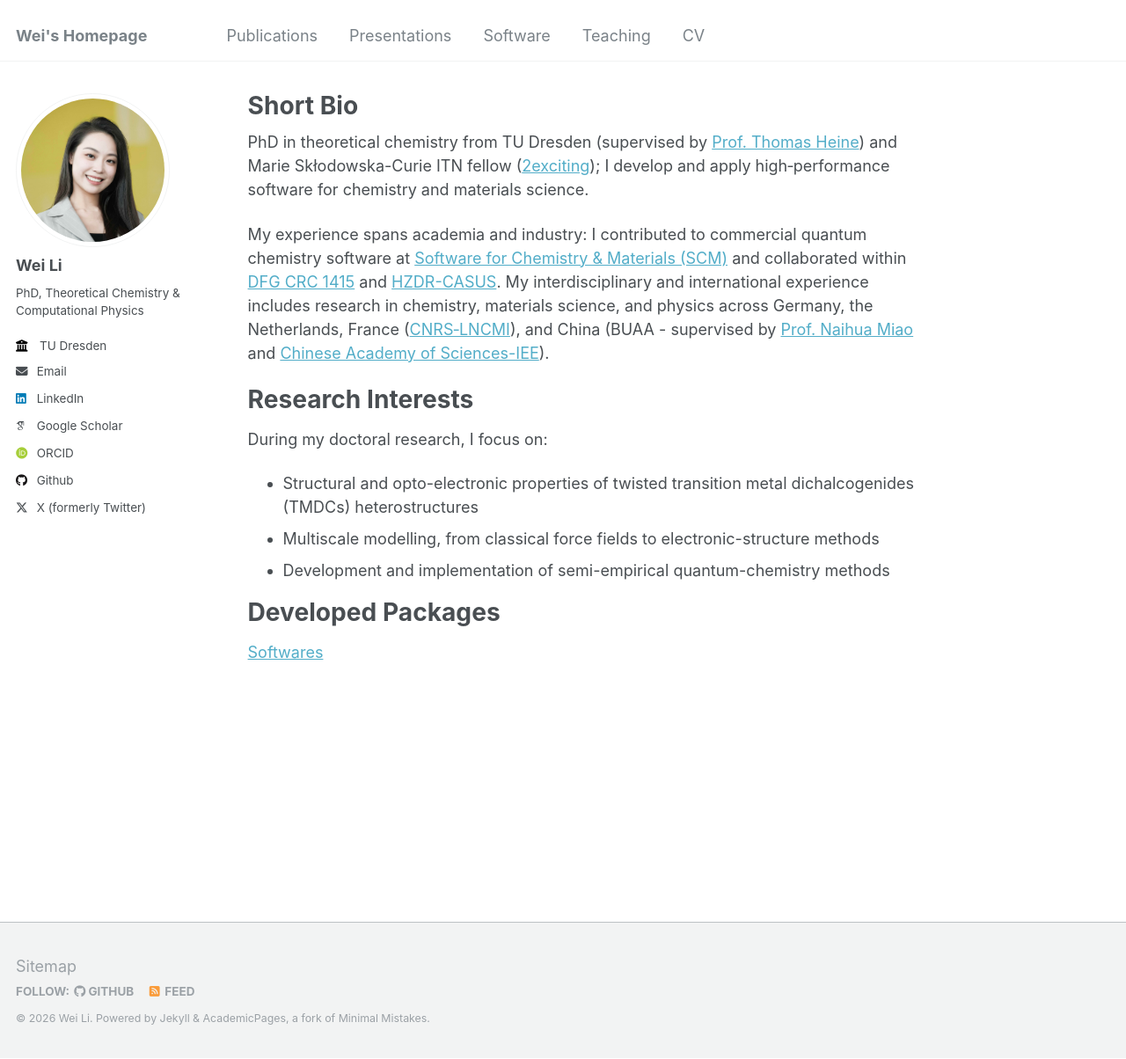
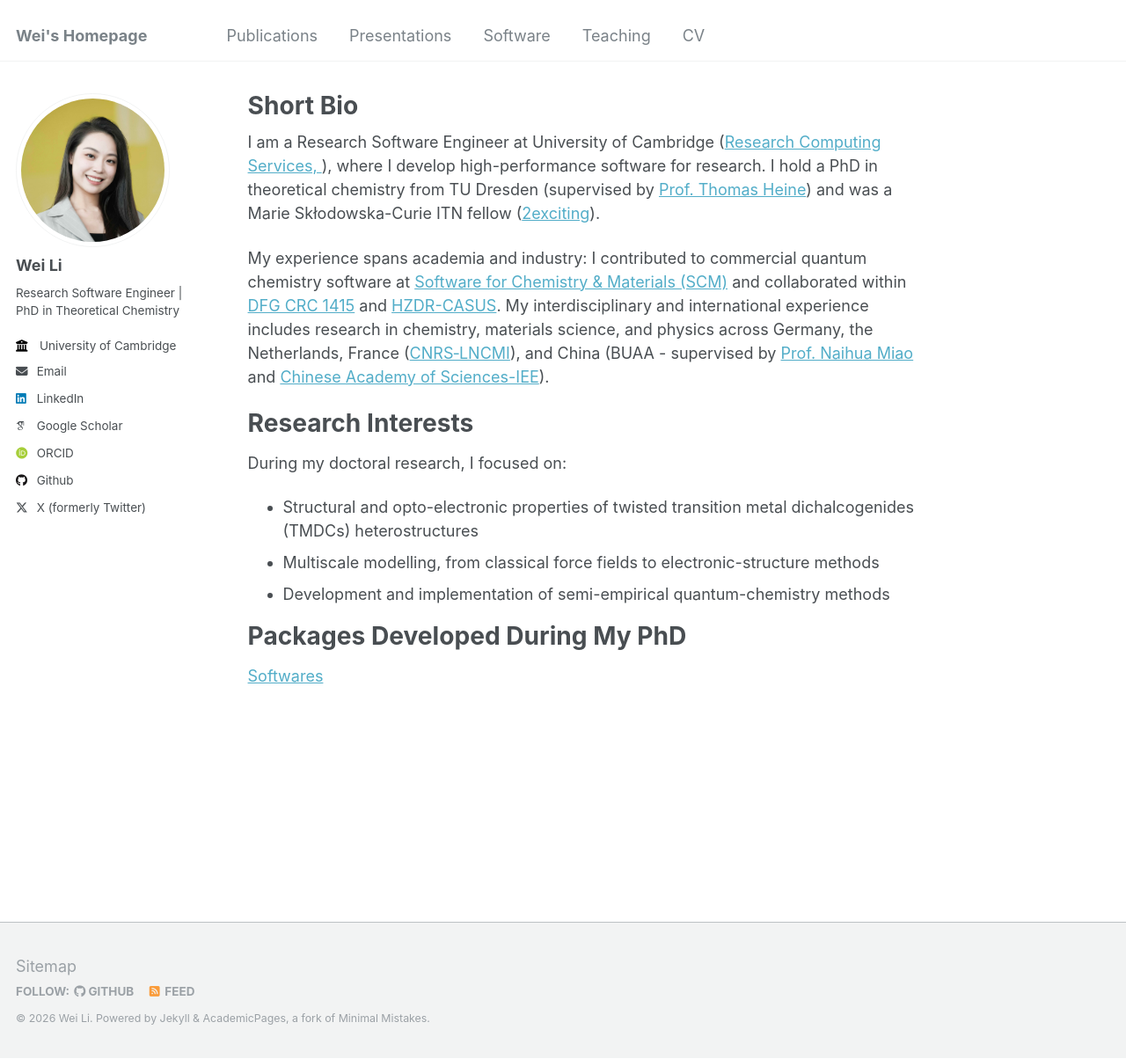
Before and after one commit to i-wli/i-wli.github.io, a Jekyll site: the page built from _pages/about.md, in a window 1280 px wide and 1204 px high. Shown: the whole window at 88% size. Built offline with Jekyll 4.4.1, drawn with Linux system fonts in a browser that asks for light colours; some web fonts are replaced.

Commit message:
update role

```diff
--- a/_config.yml
+++ b/_config.yml
@@ -24,11 +24,11 @@ author:
   avatar           : "hs.jpg"
   name             : "Wei Li"
   pronouns         : # example: "she/her"
-  bio              : "PhD, Theoretical Chemistry & Computational Physics"
+  bio              : "Research Software Engineer | PhD in Theoretical Chemistry"
   # location         : "DE"
-  employer         : "TU Dresden"
+  employer         : "University of Cambridge"
   uri              : # URL
-  email            : "wei.li2@tu-dresden.de"
+  email            : "wl502@cam.ac.uk"
 
   # Academic websites
   arxiv            : # URL - Update with the correct link to your profile
--- a/_pages/about.md
+++ b/_pages/about.md
@@ -7,19 +7,19 @@ redirect_from:
   - /about.html
 ---
 
-PhD in theoretical chemistry from TU Dresden (supervised by [Prof. Thomas Heine](http://theory.chm.tu-dresden.de/members.shtml?name=theine&set_language=en&lang=en)) and Marie Skłodowska-Curie ITN fellow ([2exciting](https://itn-2exciting.chm.tu-dresden.de)); I develop and apply high‑performance software for chemistry and materials science.
+I am a Research Software Engineer at University of Cambridge ([Research Computing Services, ](https://www.hpc.cam.ac.uk/research-software-engineering)), where I develop high-performance software for research. I hold a PhD in theoretical chemistry from TU Dresden (supervised by [Prof. Thomas Heine](http://theory.chm.tu-dresden.de/members.shtml?name=theine&set_language=en&lang=en)) and was a Marie Skłodowska-Curie ITN fellow ([2exciting](https://itn-2exciting.chm.tu-dresden.de)).
 
 My experience spans academia and industry: I contributed to commercial quantum chemistry software at [Software for Chemistry & Materials (SCM)](https://www.scm.com/) and collaborated within [DFG CRC 1415](https://tu-dresden.de/mn/chemie/sfb1415) and [HZDR-CASUS](https://www.casus.science/). My interdisciplinary and international experience includes research in chemistry, materials science, and physics across Germany, the Netherlands, France ([CNRS‑LNCMI](https://lncmi.cnrs.fr/)), and China (BUAA - supervised by [Prof. Naihua Miao](https://shi.buaa.edu.cn/nhmiao/en/index.htm) and [Chinese Academy of Sciences-IEE](http://english.iee.cas.cn)).
 
 
 Research Interests
 ======
-During my doctoral research, I focus on:
+During my doctoral research, I focused on:
 * Structural and opto-electronic properties of twisted transition metal dichalcogenides (TMDCs) heterostructures
 * Multiscale modelling, from classical force fields to electronic-structure methods
 * Development and implementation of semi-empirical quantum-chemistry methods
 
 
-Developed Packages
+Packages Developed During My PhD
 ======
   [Softwares](https://i-wli.github.io/software/)
```
Also changed, not shown: _pages/cv.md (+4 -1 lines).
